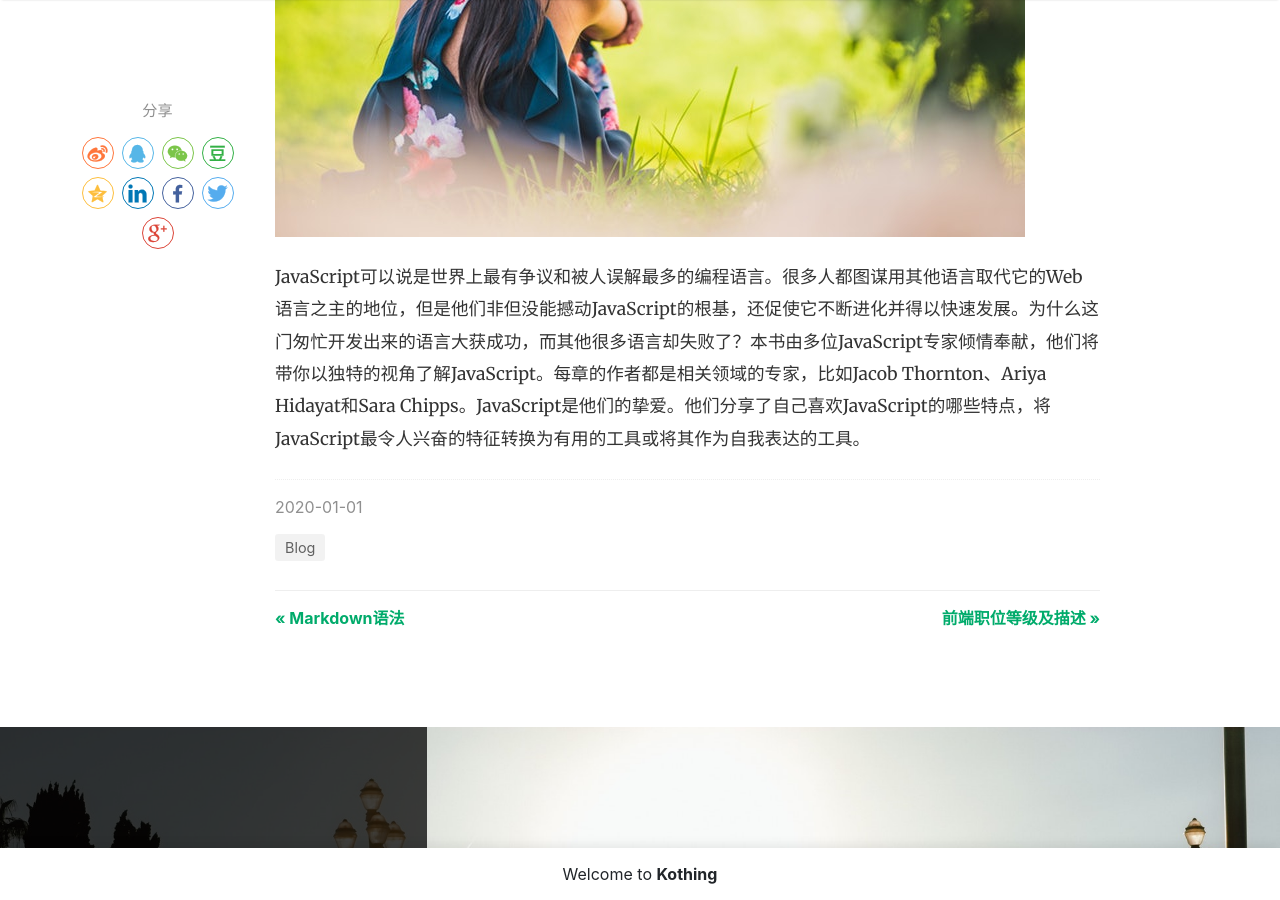
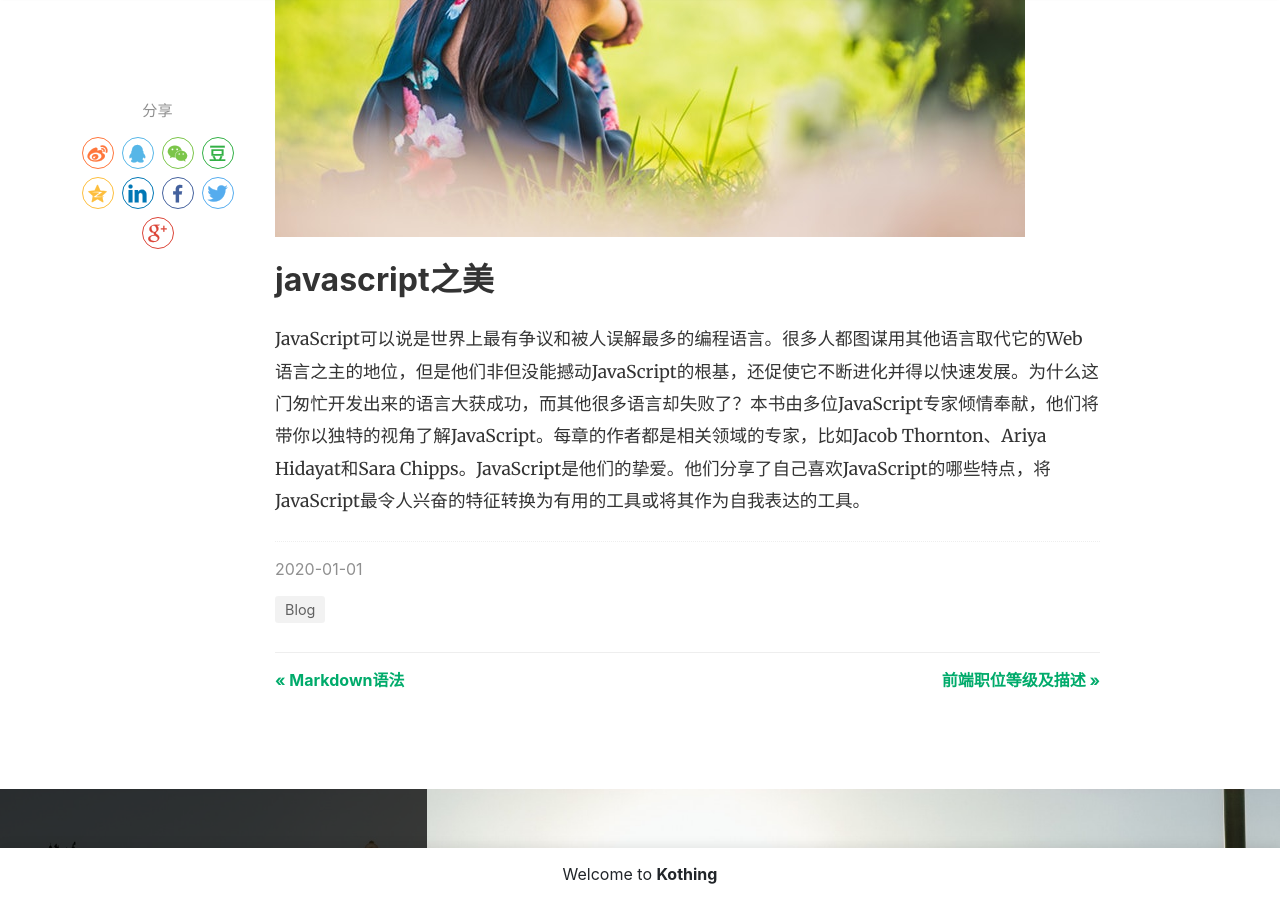
Before and after one commit to kothing/kothing.github.io, a Jekyll site: the page built from _posts/2020-01-01-the-best-gift-is-you.md, in a window 1280 px wide and 900 px high, scrolled down 614 px. Built offline with Jekyll 4.4.1, drawn with Linux system fonts in a browser that asks for light colours; nearby versions of some CDN libraries; comment, search, counter and statistics services are not loaded.

Commit message:
Update 2020-01-01-the-best-gift-is-you.md

```diff
--- a/_posts/2020-01-01-the-best-gift-is-you.md
+++ b/_posts/2020-01-01-the-best-gift-is-you.md
@@ -9,4 +9,6 @@ rating: 5
 hidden: true
 ---
 
+# javascript之美
+
 JavaScript可以说是世界上最有争议和被人误解最多的编程语言。很多人都图谋用其他语言取代它的Web语言之主的地位，但是他们非但没能撼动JavaScript的根基，还促使它不断进化并得以快速发展。为什么这门匆忙开发出来的语言大获成功，而其他很多语言却失败了？本书由多位JavaScript专家倾情奉献，他们将带你以独特的视角了解JavaScript。每章的作者都是相关领域的专家，比如Jacob Thornton、Ariya Hidayat和Sara Chipps。JavaScript是他们的挚爱。他们分享了自己喜欢JavaScript的哪些特点，将JavaScript最令人兴奋的特征转换为有用的工具或将其作为自我表达的工具。
```
